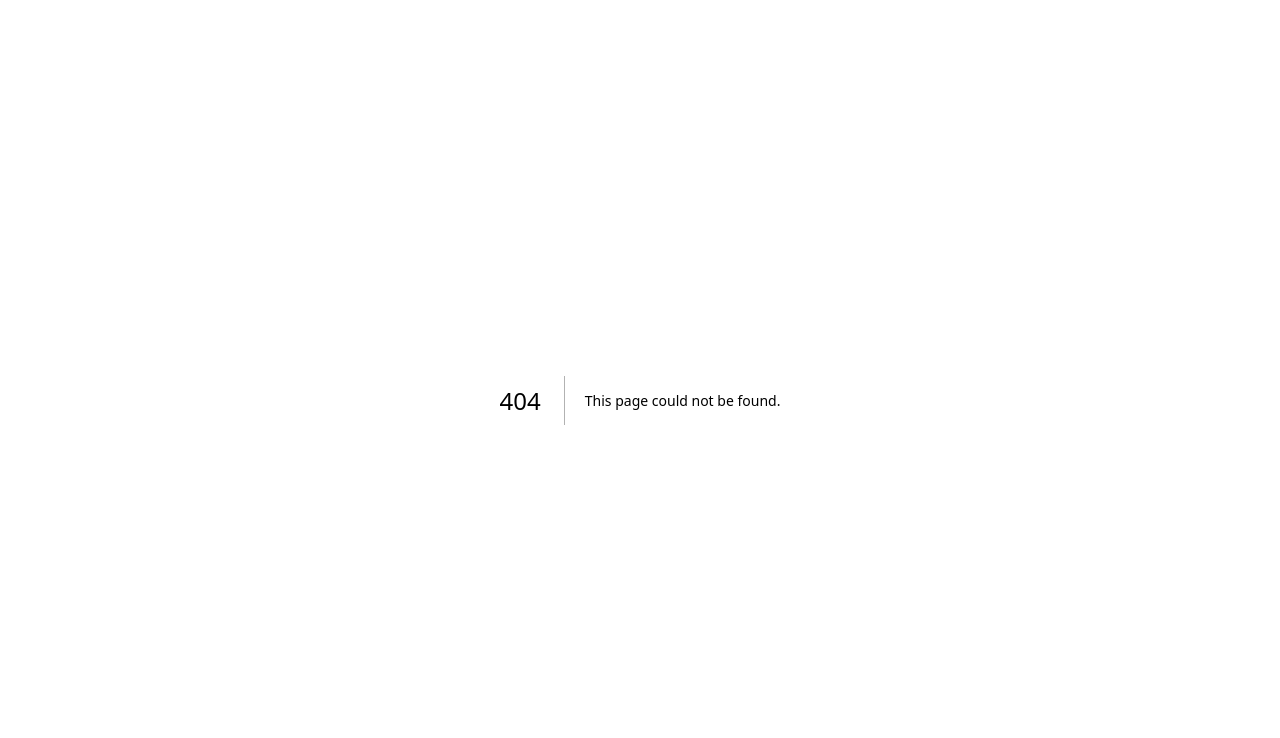
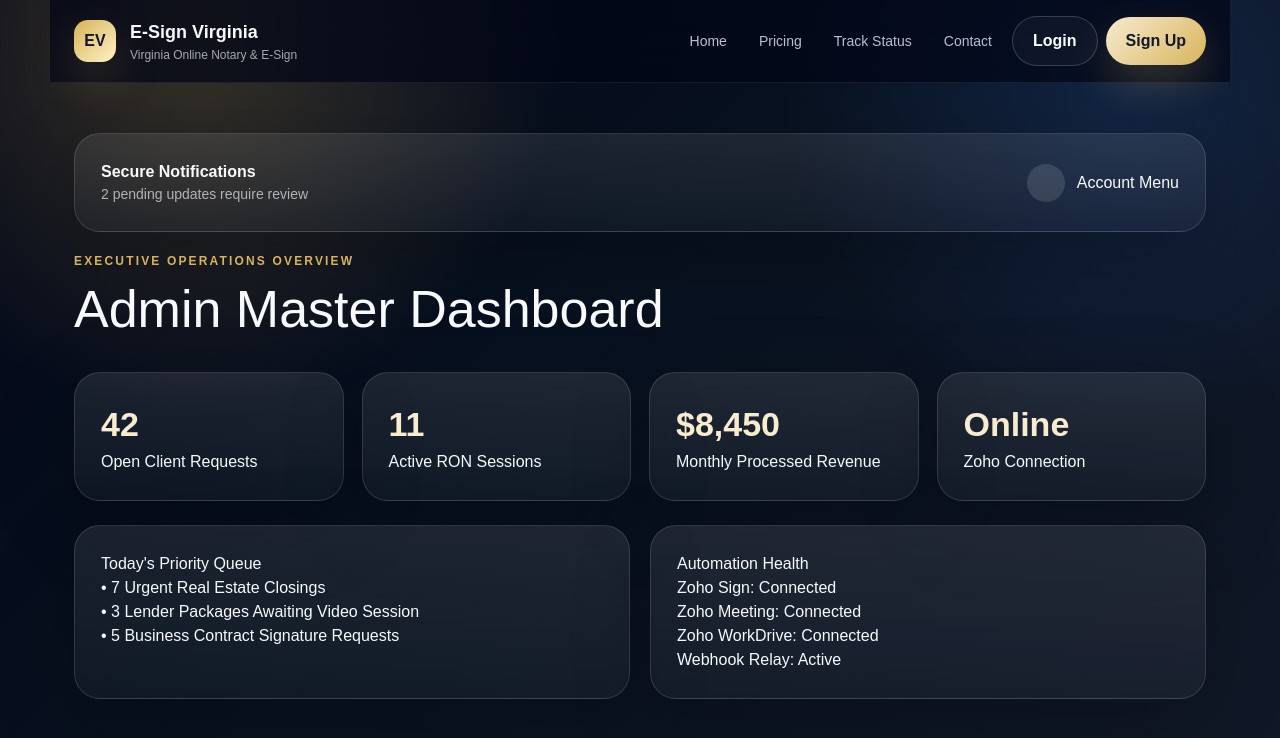
Before and after one commit to rawillia9801/esign, a Next.js app: page /admin in a window 1280 px wide. Before the commit this address had no page. Shown: the top 738 px of the page. Built offline with nearby package versions, Linux system fonts and the light colour scheme.

Commit message:
Add executive admin master dashboard

```diff
--- /dev/null
+++ b/app/admin/page.tsx
@@ -0,0 +1,38 @@
+import Header from '../../components/Header'
+import ProfileBar from '../../components/ProfileBar'
+
+export default function AdminDashboard(){
+ return (
+  <main className="container">
+   <Header />
+   <div style={{padding:'50px 0'}}>
+    <ProfileBar />
+    <div className="eyebrow">Executive Operations Overview</div>
+    <h1 style={{fontSize:'52px'}}>Admin Master Dashboard</h1>
+
+    <div className="grid-4" style={{marginTop:'24px'}}>
+      <div className="card"><div className="metric">42</div><h3>Open Client Requests</h3></div>
+      <div className="card"><div className="metric">11</div><h3>Active RON Sessions</h3></div>
+      <div className="card"><div className="metric">$8,450</div><h3>Monthly Processed Revenue</h3></div>
+      <div className="card"><div className="metric">Online</div><h3>Zoho Connection</h3></div>
+    </div>
+
+    <div className="grid-2" style={{marginTop:'24px'}}>
+      <div className="card">
+        <h3>Today's Priority Queue</h3>
+        <p>• 7 Urgent Real Estate Closings</p>
+        <p>• 3 Lender Packages Awaiting Video Session</p>
+        <p>• 5 Business Contract Signature Requests</p>
+      </div>
+      <div className="card">
+        <h3>Automation Health</h3>
+        <p>Zoho Sign: Connected</p>
+        <p>Zoho Meeting: Connected</p>
+        <p>Zoho WorkDrive: Connected</p>
+        <p>Webhook Relay: Active</p>
+      </div>
+    </div>
+   </div>
+  </main>
+ )
+}
```
